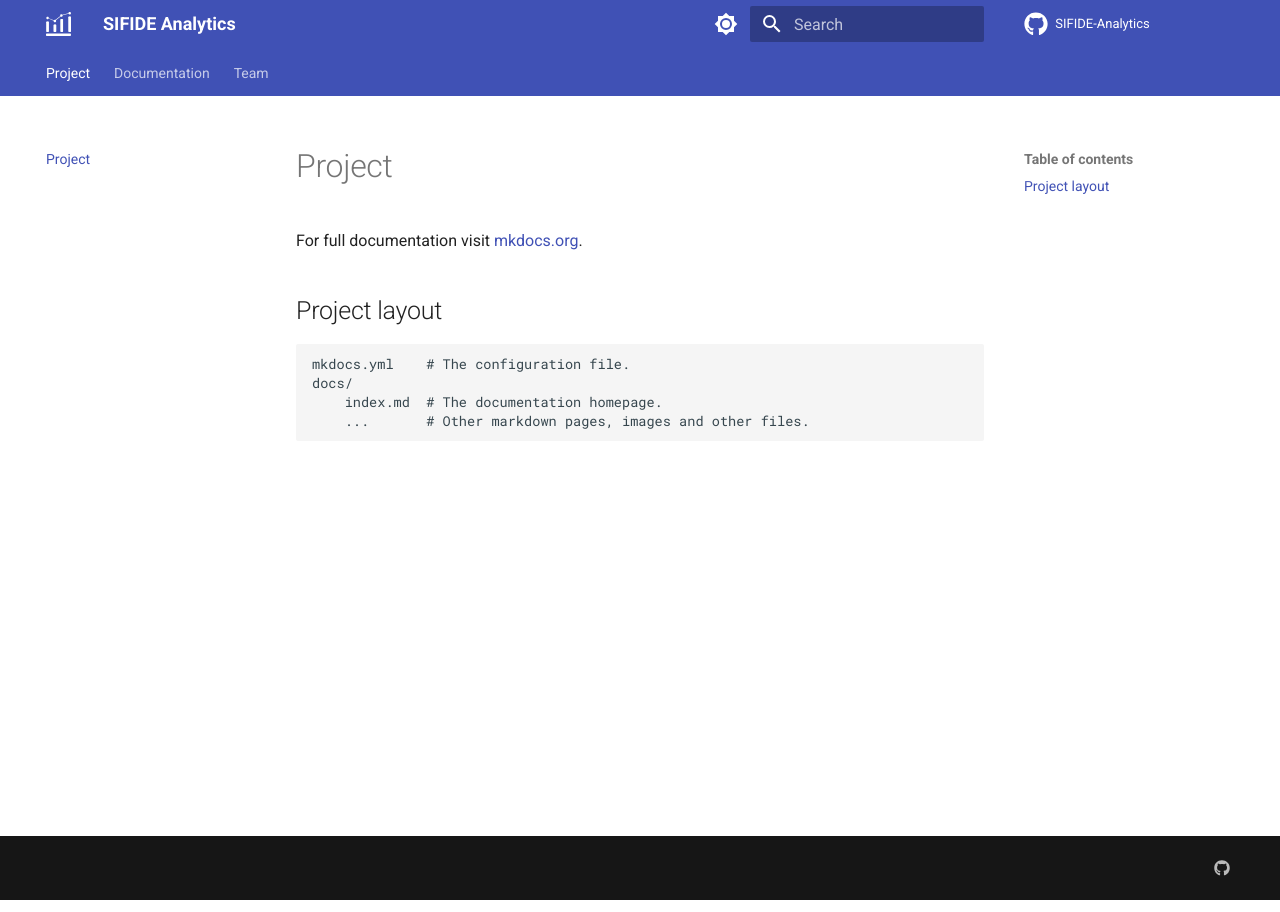
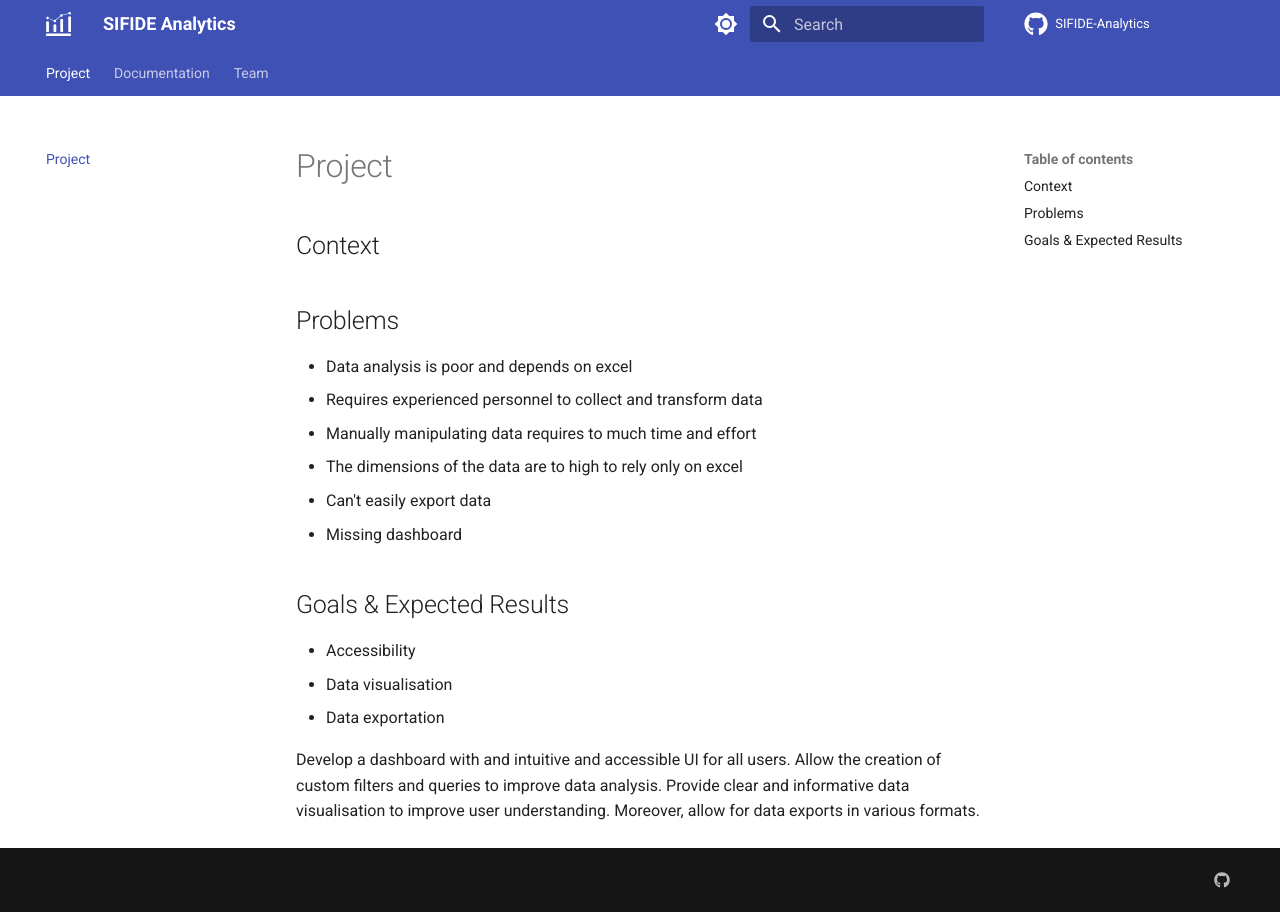
Before and after one commit to SIFIDE-Analytics/Documentation, an MkDocs documentation site: the page built from docs/index.md, in a window 1280 px wide. Built offline with MkDocs 1.6.1 and Material for MkDocs 9.7.7, drawn with Linux system fonts in a browser that asks for light colours; comment, search, counter and statistics services are not loaded.

Commit message:
Update index.md

```diff
--- a/docs/index.md
+++ b/docs/index.md
@@ -1,10 +1,18 @@
 # Project
 
-For full documentation visit [mkdocs.org](https://www.mkdocs.org).
+## Context
 
-## Project layout
+## Problems
+- Data analysis is poor and depends on excel
+- Requires experienced personnel to collect and transform data
+- Manually manipulating data requires to much time and effort
+- The dimensions of the data are to high to rely only on excel
+- Can't easily export data
+- Missing dashboard
 
-    mkdocs.yml    # The configuration file.
-    docs/
-        index.md  # The documentation homepage.
-        ...       # Other markdown pages, images and other files.
+## Goals & Expected Results
+- Accessibility
+- Data visualisation
+- Data exportation
+
+Develop a dashboard with and intuitive and accessible UI for all users. Allow the creation of custom filters and queries to improve data analysis. Provide clear and informative data visualisation to improve user understanding. Moreover, allow for data exports in various formats.
```
